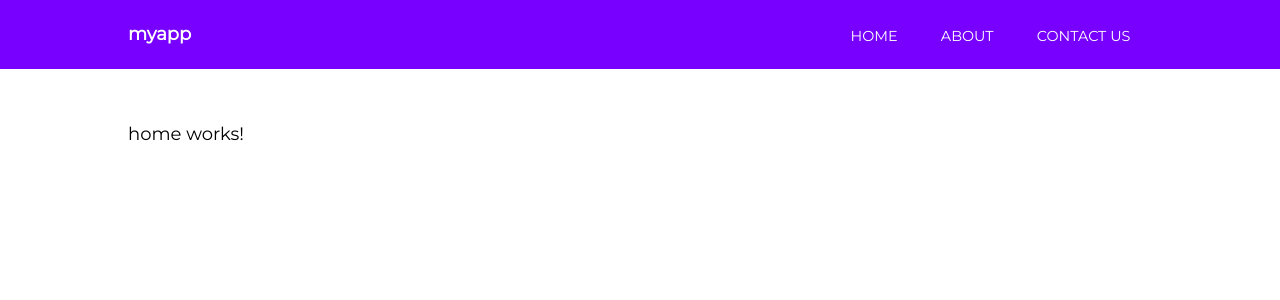
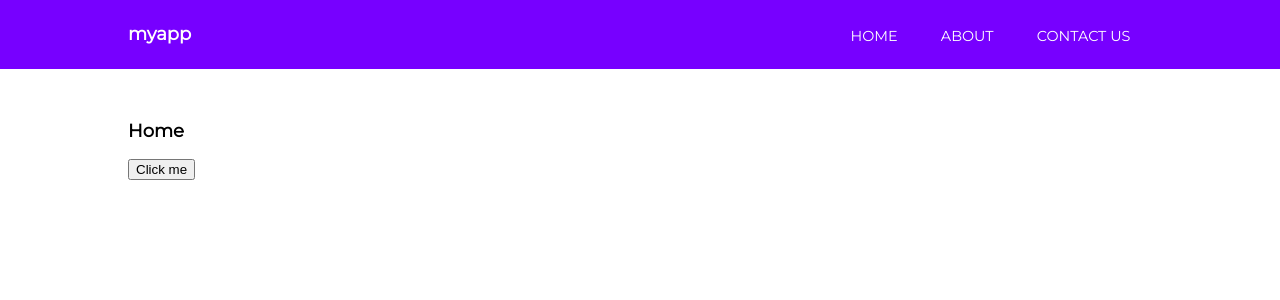
Before and after one commit to AMarchmarti/AngularProjects, an Angular app in the folder TutorialAngular/tutorialAngular/: page / in a window 1280 px wide. Shown: the top 300 px of the page. Built offline with nearby package versions, Linux system fonts and the light colour scheme.

Commit message:
functionalities from typescript and directly from html

```diff
--- a/TutorialAngular/tutorialAngular/src/app/home/home.component.css
+++ b/TutorialAngular/tutorialAngular/src/app/home/home.component.css
@@ -0,0 +1,7 @@
+.gray{
+    color: gray;
+}
+
+.large{
+    font-size: 4em;
+}
--- a/TutorialAngular/tutorialAngular/src/app/home/home.component.html
+++ b/TutorialAngular/tutorialAngular/src/app/home/home.component.html
@@ -1,3 +1,5 @@
-<p>
-  home works!
-</p>
+<h1 [ngStyle]="{
+  'color': h1Style ? 'gray' : 'black',
+  'font-size': !h1Style ? '1em' : '4em'}"> Home </h1>
+
+<button (click)="firstClick()">Click me</button>
--- a/TutorialAngular/tutorialAngular/src/app/home/home.component.ts
+++ b/TutorialAngular/tutorialAngular/src/app/home/home.component.ts
@@ -7,9 +7,15 @@ import { Component, OnInit } from '@angular/core';
 })
 export class HomeComponent implements OnInit {
 
+  h1Style: boolean = false;
+
   constructor() { }
 
   ngOnInit() {
   }
 
+  firstClick(){
+    this.h1Style = true;
+  }
+
 }
```
